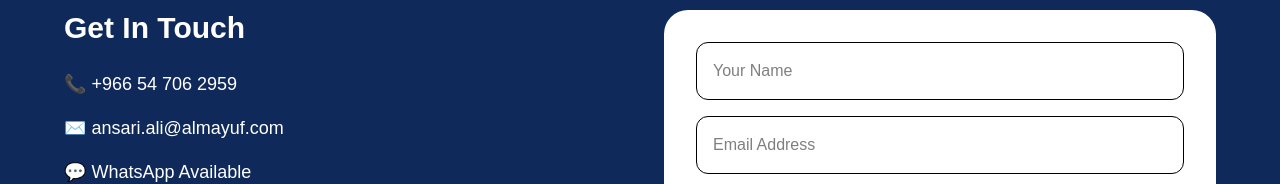
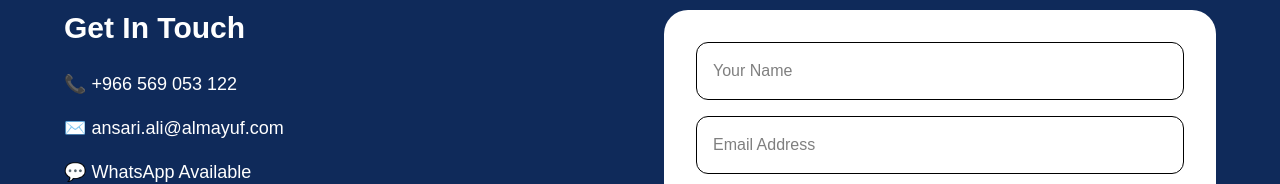
Before and after one commit to AnsariMaqsood/almayuf-website, a Next.js app: page / in a window 1280 px wide. Shown: the part 5591-5775 px from the top of the page. Built offline with nearby package versions, Linux system fonts and the light colour scheme.

Commit message:
Updated brands section

```diff
--- a/app/page.tsx
+++ b/app/page.tsx
@@ -308,7 +308,7 @@ export default function Home() {
         <div className="space-y-4 text-lg">
 
           <p>
-            📞 +966 54 706 2959
+            📞 +966 569 053 122
           </p>
 
           <p>
@@ -322,7 +322,7 @@ export default function Home() {
         </div>
 
         <a
-          href="https://wa.me/966547062959"
+          href="https://wa.me/966569053122"
           target="_blank"
           className="inline-block mt-8 bg-yellow-500 text-black px-8 py-4 rounded-full font-semibold"
         >
@@ -372,7 +372,7 @@ export default function Home() {
   </p>
 </footer>
 <a
- href="https://wa.me/966547062959"
+ href="https://wa.me/966569053122"
  target="_blank"
  className="fixed bottom-6 right-6 bg-green-500 text-white px-6 py-4 rounded-full shadow-xl z-50"
 >
```
